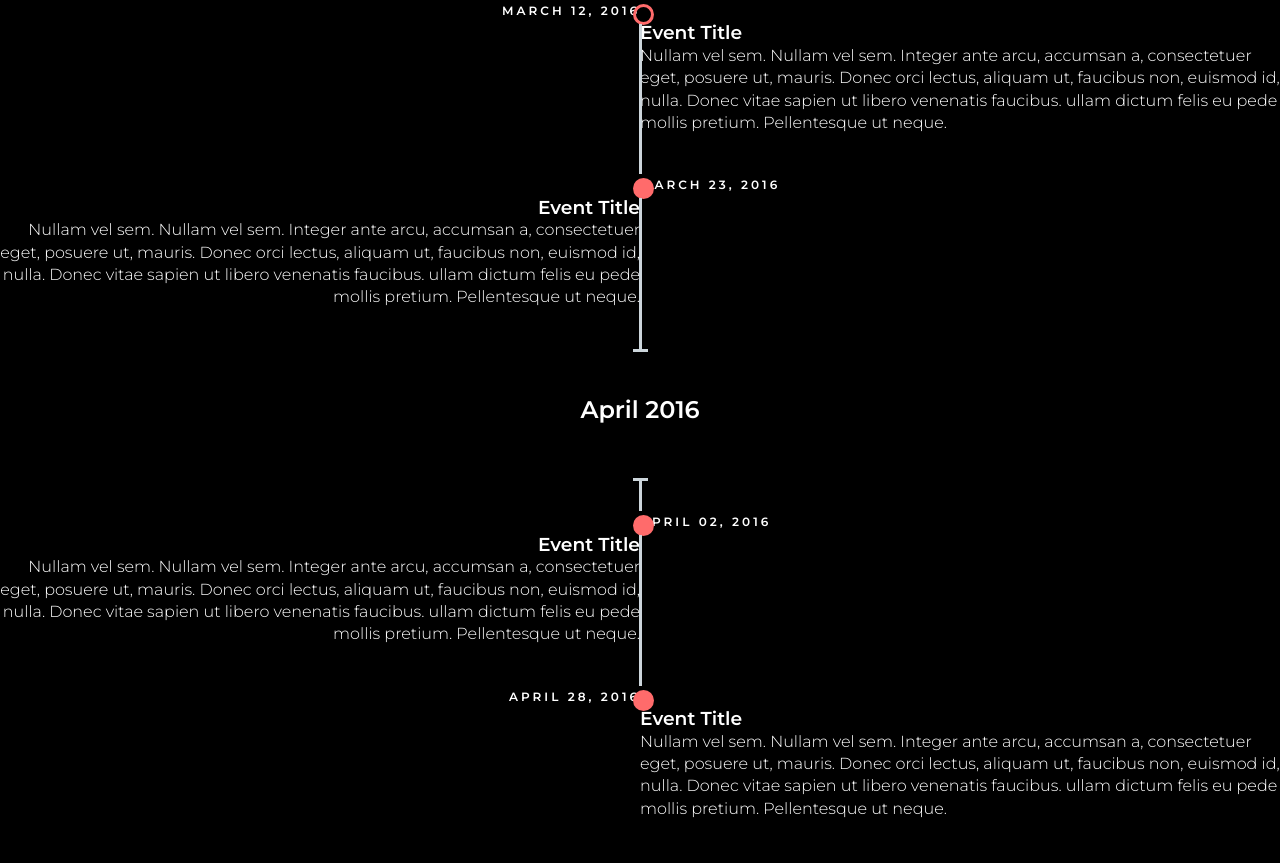
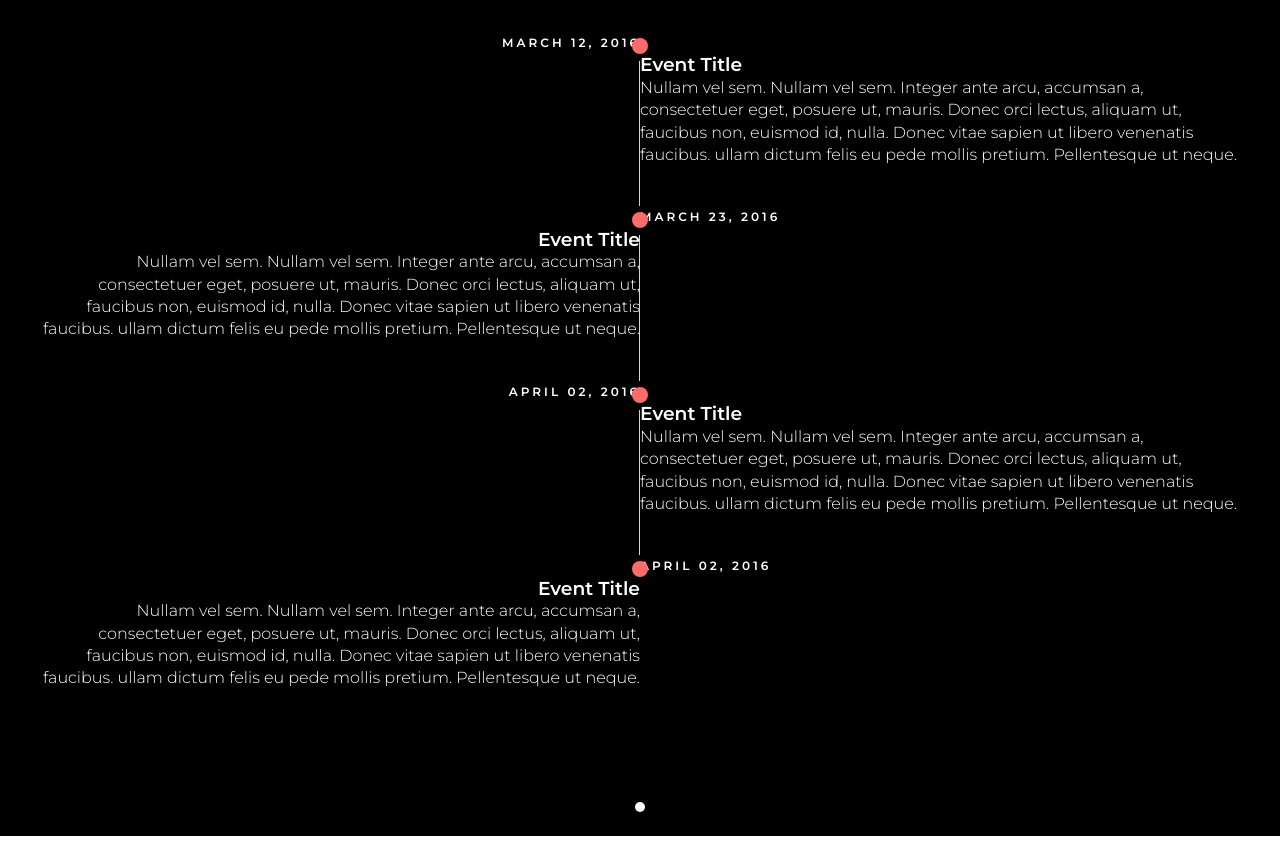
Before and after one commit to ridwanndwip/aboutme, a website: page index.html in a window 1280 px wide. Shown: the top 863 px of the page. Drawn offline with Linux system fonts and the light colour scheme.

Commit message:
update portofolio section

```diff
--- a/index.html
+++ b/index.html
@@ -70,9 +70,7 @@
 
 <!-- Portofolio -->
 <div class="portofolio">
-    <div class="container-fluid">
-    <div class="row example-centered">
-        <div class="col-xs-10 col-xs-offset-1 col-sm-8 col-sm-offset-2">
+    <div class="portofolio_container">
             <ul class="timeline timeline-centered">
                 <li class="timeline-item">
                     <div class="timeline-info">
@@ -96,11 +94,22 @@
                             eu pede mollis pretium. Pellentesque ut neque. </p>
                     </div>
                 </li>
-                <li class="timeline-item period">
+                <!-- <li class="timeline-item period">
                     <div class="timeline-info"></div>
                     <div class="timeline-marker"></div>
                     <div class="timeline-content">
                         <h2 class="timeline-title">April 2016</h2>
+                    </div>
+                </li> -->
+                <li class="timeline-item">
+                    <div class="timeline-info">
+                        <span>April 02, 2016</span>
+                    </div>
+                    <div class="timeline-marker"></div>
+                    <div class="timeline-content">
+                        <h3 class="timeline-title">Event Title</h3>
+                        <p>Nullam vel sem. Nullam vel sem. Integer ante arcu, accumsan a, consectetuer eget, posuere ut, mauris. Donec orci lectus, aliquam ut, faucibus non, euismod id, nulla. Donec vitae sapien ut libero venenatis faucibus. ullam dictum felis
+                            eu pede mollis pretium. Pellentesque ut neque. </p>
                     </div>
                 </li>
                 <li class="timeline-item">
@@ -114,20 +123,7 @@
                             eu pede mollis pretium. Pellentesque ut neque. </p>
                     </div>
                 </li>
-                <li class="timeline-item">
-                    <div class="timeline-info">
-                        <span>April 28, 2016</span>
-                    </div>
-                    <div class="timeline-marker"></div>
-                    <div class="timeline-content">
-                        <h3 class="timeline-title">Event Title</h3>
-                        <p>Nullam vel sem. Nullam vel sem. Integer ante arcu, accumsan a, consectetuer eget, posuere ut, mauris. Donec orci lectus, aliquam ut, faucibus non, euismod id, nulla. Donec vitae sapien ut libero venenatis faucibus. ullam dictum felis
-                            eu pede mollis pretium. Pellentesque ut neque. </p>
-                    </div>
-                </li>
             </ul>
-        </div>
-    </div>
 </div>
 </div>
 
--- a/src/scss/style_comp/portofolio.scss
+++ b/src/scss/style_comp/portofolio.scss
@@ -2,45 +2,10 @@
 $primary-color-hover: scale-color($primary-color, $lightness: 32%);
 
 .portofolio{
-    background-color: aqua;
-}
+    padding: 2em 2em;
 
-.example-header {
-    background: #3D4351;
-    color: #FFF;
-    font-weight: 300;
-    padding: 3em 1em;
-    text-align: center;
-    h1 {
-        color: #FFF;
-        font-weight: 300;
-        margin-bottom: 20px
-    }
-    p {
-        font-size: 12px;
-        text-transform: uppercase;
-        letter-spacing: 3px;
-        font-weight: 700;
-    }
-}
-.container-fluid {
-    .row {
-        padding: 0 0 4em 0;
-        &:nth-child(even) {
-            background: #F1F4F5;
-        }
-    }
-}
+    &_container{
 
-.example-title {
-    text-align: center;
-    margin-bottom: 60px;
-    padding: 3em 0;
-    border-bottom: 1px solid #E4EAEC;
-    p {
-        margin: 0 auto;
-        font-size: 16px;
-        max-width: 400px;
     }
 }
 
@@ -85,36 +50,36 @@
 
     .timeline-marker {
         position: absolute;
-        top: 0; bottom: 0; left: 0;
-        width: 15px;
+        top: 2px; bottom: 0; left: 0;
+        width: 12px;
         &:before {
             background: $primary-color;
-            border: 3px solid transparent;
+            border: 2px solid transparent;
             border-radius: 100%;
             content: "";
             display: block;
-            height: 15px;
+            height: 12px;
             position: absolute;
-            top: 4px; left: 0;
-            width: 15px;
+            top: 4px; left: -1px;
+            width: 12px;
             transition: background 0.3s ease-in-out,
                     border 0.3s ease-in-out;
         }
         &:after {
             content: "";
-            width: 3px;
+            width: 1px;
             background: #CCD5DB;
             display: block;
             position: absolute;
-            top: 24px; bottom: 0; left: 6px;
+            top: 27px; bottom: 0; left: 6px;
         }
         .timeline-item:last-child &:after {
             content: none;
         }
     }
-    .timeline-item:not(.period):hover .timeline-marker:before {
+    .timeline-item:hover .timeline-marker:before {
         background: transparent;
-        border: 3px solid $primary-color;
+        border: 2px solid $primary-color;
     }
 
     /*----- TIMELINE CONTENT -----*/
@@ -123,41 +88,6 @@
         padding-bottom: 40px;
         p:last-child {
             margin-bottom: 0;
-        }
-    }
-
-    /*----- TIMELINE PERIOD -----*/
-
-    .period {
-        padding: 0;
-        .timeline-info {
-            display: none;
-        }
-        .timeline-marker {
-            &:before {
-                background: transparent;
-                content: "";
-                width: 15px;
-                height: auto;
-                border: none;
-                border-radius: 0;
-                top: 0;
-                bottom: 30px;
-                position: absolute;
-                border-top: 3px solid #CCD5DB;
-                border-bottom: 3px solid #CCD5DB;
-            }
-            &:after {
-                content: "";
-                height: 32px;
-                top: auto;
-            }
-        }
-        .timeline-content {
-            padding: 40px 0 70px;
-        }
-        .timeline-title {
-            margin: 0;
         }
     }
 
```
Also changed, not shown: dist/css/main.css, 1 other file.
